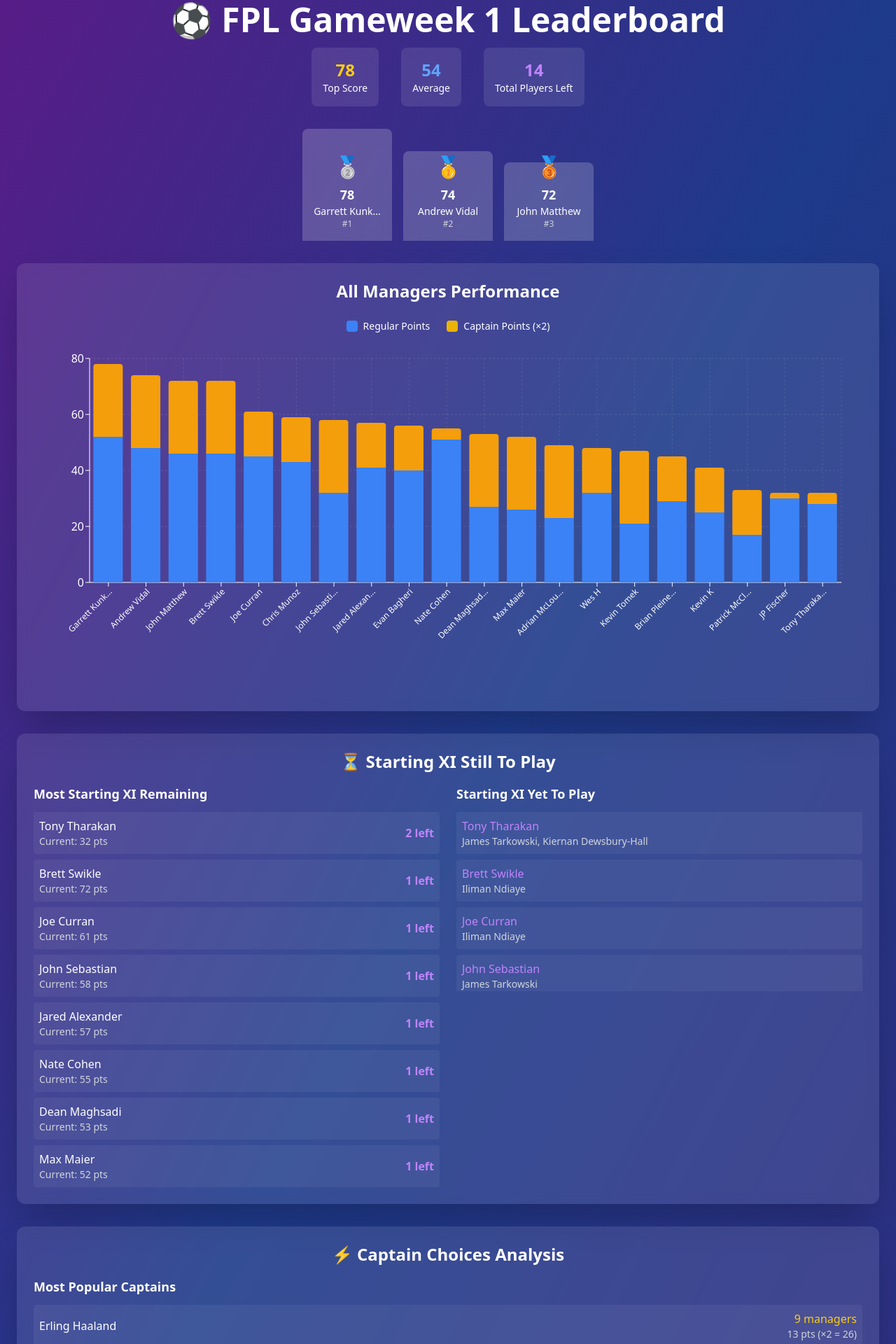
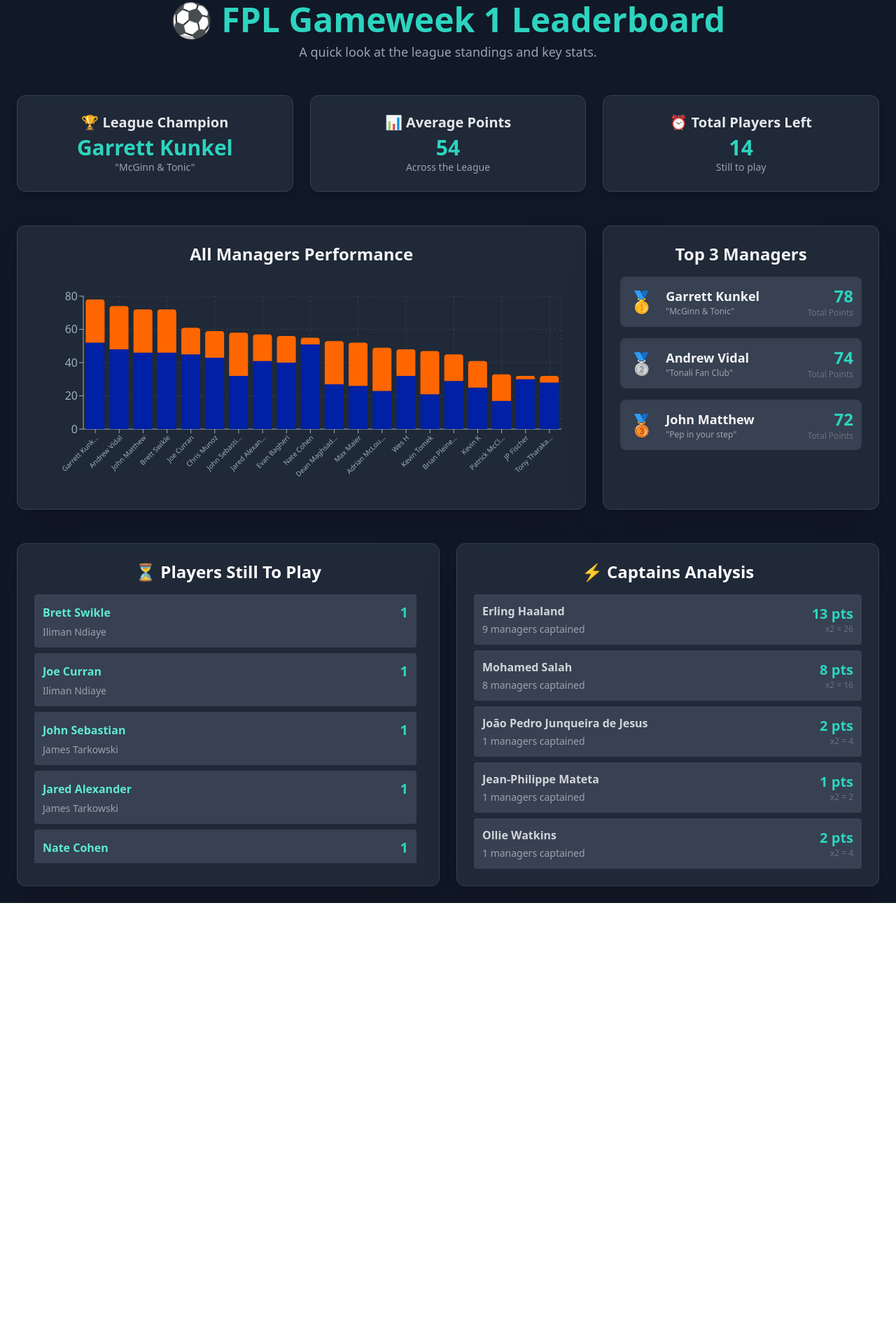
Before and after one commit to bswike/bpl, a React (Vite) app in the folder fpl-dashboard/: page / in a window 1280 px wide. Shown: the part 20-1940 px from the top of the page at 70% size. After the commit the page ends 1310 px from the top, so only its background shows below. Built offline with nearby package versions, Linux system fonts and the light colour scheme.

Commit message:
updated ui

```diff
--- a/fpl-dashboard/src/App.jsx
+++ b/fpl-dashboard/src/App.jsx
@@ -18,11 +18,10 @@ const csvData = await response.text();
           skipEmptyLines: true
         });
 
-        // Calculate remaining players for each manager (starting lineup only)
         const managerRemainingPlayers = {};
 
         parsedData.data
-          .filter(row => row.player !== "TOTAL" && row.multiplier >= 1) // Starting lineup only (excludes bench)
+          .filter(row => row.player !== "TOTAL" && row.multiplier >= 1)
           .forEach(row => {
             const manager = row.manager_name;
             if (!managerRemainingPlayers[manager]) {
@@ -36,7 +35,6 @@ const csvData = await response.text();
 
             managerRemainingPlayers[manager].total_players++;
 
-            // Count as finished if fixture_finished is True OR status is 'dnp'
             if (row.fixture_finished === "True" || row.status === "dnp") {
               managerRemainingPlayers[manager].finished_players++;
             } else {
@@ -45,7 +43,6 @@ const csvData = await response.text();
             }
           });
 
-        // Get captain data
         const captainData = {};
 
         parsedData.data
@@ -58,7 +55,6 @@ const csvData = await response.text();
             };
           });
 
-        // Get totals from rows where player = "TOTAL" and combine with captain data
         const totalRows = parsedData.data.filter(row => row.player === "TOTAL");
 
         const managerTotals = totalRows.map(row => {
@@ -79,7 +75,6 @@ const csvData = await response.text();
           };
         });
 
-        // Sort by points descending
         const sortedData = managerTotals
           .sort((a, b) => b.total_points - a.total_points)
           .map((item, index) => ({
@@ -105,20 +100,20 @@ const csvData = await response.text();
     if (active && payload && payload.length) {
       const data = payload[0].payload;
       return (
-        <div className="bg-gray-900 text-white p-4 rounded-lg shadow-xl border border-gray-700">
+        <div className="bg-gray-800 text-white p-4 rounded-lg shadow-xl border border-gray-700">
           <p className="font-bold text-lg">{data.manager_name}</p>
           <p className="text-gray-300 text-sm mb-2">"{data.team_name}"</p>
           <div className="space-y-1">
-            <p className="text-green-400 font-semibold">
+            <p className="font-semibold text-teal-400">
               Total: {data.total_points} points
             </p>
-            <p className="text-blue-400">
+            <p className="text-gray-400">
               Regular: {data.regular_points} pts
             </p>
-            <p className="text-yellow-400">
+            <p className="text-gray-400">
               Captain: {data.captain_points} pts ({data.captain_player})
             </p>
-            <p className="text-purple-400">
+            <p className="text-gray-400">
               Starting XI Remaining: {data.remaining_players}
             </p>
           </div>
@@ -133,23 +128,24 @@ const csvData = await response.text();
 
   if (loading) {
     return (
-      <div className="flex items-center justify-center h-96 bg-gradient-to-br from-purple-900 to-blue-900">
-        <div className="text-white text-xl">Loading FPL data...</div>
+      <div className="flex items-center justify-center h-96 bg-gray-900">
+        <div className="text-white text-xl animate-pulse">Loading FPL data...</div>
       </div>
     );
   }
 
   const topScorer = data[0];
-  const avgPoints = Math.round(data.reduce((sum, item) => sum + item.total_points, 0) / data.length);
+  const avgPoints = data.length > 0 ? Math.round(data.reduce((sum, item) => sum + item.total_points, 0) / data.length) : 0;
 
-  // Calculate captain statistics
   const captainCounts = {};
   data.forEach(manager => {
     const captain = manager.captain_player;
-    if (!captainCounts[captain]) {
+    if (captain && !captainCounts[captain]) {
       captainCounts[captain] = { count: 0, points: manager.captain_base_points };
     }
+    if (captain) {
       captainCounts[captain].count++;
+    }
   });
 
   const popularCaptains = Object.entries(captainCounts)
@@ -157,95 +153,70 @@ const csvData = await response.text();
     .slice(0, 5);
 
   return (
-    <div className="min-h-screen bg-gradient-to-br from-purple-900 via-blue-900 to-indigo-900 p-6">
+    <div className="min-h-screen bg-gray-900 p-4 sm:p-6 font-sans text-gray-100">
       <div className="max-w-7xl mx-auto">
-        {/* Header */}
-        <div className="text-center mb-8">
-          <h1 className="text-5xl font-bold text-white mb-4">
+        {/* Header and Summary Stats */}
+        <div className="text-center mb-8 sm:mb-12">
+          <h1 className="text-3xl sm:text-4xl md:text-5xl font-extrabold text-teal-400 mb-2">
             ⚽ FPL Gameweek 1 Leaderboard
           </h1>
-          <div className="flex justify-center space-x-8 text-lg">
-            <div className="bg-white/10 backdrop-blur rounded-lg p-4 text-white">
-              <div className="text-2xl font-bold text-yellow-400">{topScorer?.total_points}</div>
-              <div className="text-sm">Top Score</div>
+          <p className="text-md sm:text-lg text-gray-400">A quick look at the league standings and key stats.</p>
         </div>
-            <div className="bg-white/10 backdrop-blur rounded-lg p-4 text-white">
-              <div className="text-2xl font-bold text-blue-400">{avgPoints}</div>
-              <div className="text-sm">Average</div>
+
+        {/* Top Stats Section - Stack on mobile, grid on larger screens */}
+        <div className="grid grid-cols-1 sm:grid-cols-2 md:grid-cols-3 gap-4 sm:gap-6 mb-8 sm:mb-12">
+          <div className="bg-gray-800 rounded-xl p-4 sm:p-6 shadow-lg border border-gray-700 text-center">
+            <h3 className="text-lg sm:text-xl font-bold text-gray-200 mb-1">🏆 League Champion</h3>
+            <p className="text-2xl sm:text-3xl font-bold text-teal-400">{topScorer?.manager_name || 'N/A'}</p>
+            <p className="text-xs sm:text-sm text-gray-400 truncate">"{topScorer?.team_name || 'N/A'}"</p>
           </div>
-            <div className="bg-white/10 backdrop-blur rounded-lg p-4 text-white">
-              <div className="text-2xl font-bold text-purple-400">{data.reduce((sum, m) => sum + m.remaining_players, 0)}</div>
-              <div className="text-sm">Total Players Left</div>
+
+          <div className="bg-gray-800 rounded-xl p-4 sm:p-6 shadow-lg border border-gray-700 text-center">
+            <h3 className="text-lg sm:text-xl font-bold text-gray-200 mb-1">📊 Average Points</h3>
+            <p className="text-2xl sm:text-3xl font-bold text-teal-400">{avgPoints}</p>
+            <p className="text-xs sm:text-sm text-gray-400">Across the League</p>
           </div>
+
+          <div className="bg-gray-800 rounded-xl p-4 sm:p-6 shadow-lg border border-gray-700 text-center">
+            <h3 className="text-lg sm:text-xl font-bold text-gray-200 mb-1">⏰ Total Players Left</h3>
+            <p className="text-2xl sm:text-3xl font-bold text-teal-400">{data.reduce((sum, m) => sum + m.remaining_players, 0)}</p>
+            <p className="text-xs sm:text-sm text-gray-400">Still to play</p>
           </div>
         </div>
 
-        {/* Top 3 Podium */}
-        <div className="flex justify-center items-end mb-8 space-x-4">
-          {data.slice(0, 3).map((manager, index) => {
-            const heights = ['h-32', 'h-40', 'h-28'];
-            const positions = [1, 0, 2];
-            const actualIndex = positions[index];
-
-            return (
-              <div key={manager.manager_name} className={`bg-white/20 backdrop-blur rounded-t-lg p-4 ${heights[actualIndex]} flex flex-col justify-end items-center text-white min-w-32`}>
-                <div className="text-3xl mb-2">
-                  {actualIndex === 0 ? '🥇' : actualIndex === 1 ? '🥈' : '🥉'}
-                </div>
-                <div className="text-lg font-bold">{manager.total_points}</div>
-                <div className="text-sm text-center font-medium">{manager.displayName}</div>
-                <div className="text-xs text-gray-300 text-center">#{manager.rank}</div>
-              </div>
-            );
-          })}
-        </div>
-
-        {/* Main Chart */}
-        <div className="bg-white/10 backdrop-blur rounded-xl p-6 shadow-2xl">
-          <h2 className="text-2xl font-bold text-white mb-6 text-center">
+        {/* Main Chart and Podiums */}
+        <div className="grid grid-cols-1 lg:grid-cols-3 gap-6 mb-8 sm:mb-12">
+          <div className="bg-gray-800 rounded-xl p-4 sm:p-6 shadow-2xl lg:col-span-2 border border-gray-700">
+            <h2 className="text-xl sm:text-2xl font-bold text-gray-100 mb-4 sm:mb-6 text-center">
               All Managers Performance
             </h2>
 
-          <div className="mb-4 flex justify-center">
-            <div className="flex items-center space-x-6 text-sm">
-              <div className="flex items-center">
-                <div className="w-4 h-4 bg-blue-500 rounded mr-2"></div>
-                <span className="text-white">Regular Points</span>
-              </div>
-              <div className="flex items-center">
-                <div className="w-4 h-4 bg-yellow-500 rounded mr-2"></div>
-                <span className="text-white">Captain Points (×2)</span>
-              </div>
-            </div>
-          </div>
-
-          <ResponsiveContainer width="100%" height={500}>
+            <ResponsiveContainer width="100%" height={300}>
               <BarChart
                 data={data}
-              margin={{ top: 20, right: 30, left: 20, bottom: 60 }}
+                margin={{ top: 20, right: 10, left: 10, bottom: 40 }}
               >
                 <CartesianGrid strokeDasharray="3 3" stroke="rgba(255,255,255,0.1)" />
                 <XAxis
                   dataKey="displayName"
-                stroke="#ffffff"
+                  stroke="#a0aec0"
                   angle={-45}
                   textAnchor="end"
-                height={100}
-                fontSize={12}
+                  height={50}
+                  fontSize={10}
                 />
-              <YAxis stroke="#ffffff" />
+                <YAxis stroke="#a0aec0" />
                 <Tooltip content={<CustomTooltip />} />
                 <Bar
                   dataKey="regular_points"
                   stackId="points"
-                fill="#3b82f6"
-                radius={[0, 0, 0, 0]}
+                  fill="#0021A5"
                   name="Regular Points"
                 />
                 <Bar
                   dataKey="captain_points"
                   stackId="points"
-                fill="#f59e0b"
+                  fill="#FF6600"
                   radius={[4, 4, 0, 0]}
                   name="Captain Points"
                 />
@@ -253,93 +224,70 @@ const csvData = await response.text();
             </ResponsiveContainer>
           </div>
 
-        {/* Players Remaining Analysis */}
-        <div className="mt-8 bg-white/10 backdrop-blur rounded-xl p-6 shadow-2xl">
-          <h2 className="text-2xl font-bold text-white mb-4 text-center">
-            ⏳ Starting XI Still To Play
+          {/* Top 3 Podium List */}
+          <div className="bg-gray-800 rounded-xl p-4 sm:p-6 shadow-2xl border border-gray-700">
+            <h2 className="text-xl sm:text-2xl font-bold text-gray-100 mb-4 text-center">
+              Top 3 Managers
             </h2>
-
-          <div className="grid grid-cols-1 md:grid-cols-2 gap-6">
-            <div className="text-white">
-              <h3 className="text-lg font-bold mb-3">Most Starting XI Remaining</h3>
-              <div className="space-y-2">
-                {data
-                  .slice()
-                  .sort((a, b) => b.remaining_players - a.remaining_players)
-                  .slice(0, 8)
-                  .map((manager) => (
-                  <div key={manager.manager_name} className="flex justify-between items-center bg-white/5 rounded p-2">
-                    <div>
-                      <div className="font-medium">{manager.manager_name}</div>
-                      <div className="text-sm text-gray-300">Current: {manager.total_points} pts</div>
+            <div className="space-y-4">
+              {data.slice(0, 3).map((manager, index) => (
+                <div key={manager.manager_name} className="flex items-center space-x-4 bg-gray-700 p-3 rounded-lg shadow-inner">
+                  <div className="text-2xl sm:text-3xl">
+                    {index === 0 ? '🥇' : index === 1 ? '🥈' : '🥉'}
                   </div>
-                    <div className="text-purple-400 font-bold">{manager.remaining_players} left</div>
+                  <div className="flex-1">
+                    <p className="font-bold text-lg">{manager.manager_name}</p>
+                    <p className="text-xs text-gray-400">"{manager.team_name}"</p>
                   </div>
-                ))}
-              </div>
-            </div>
-
-            <div className="text-white">
-              <h3 className="text-lg font-bold mb-3">Starting XI Yet To Play</h3>
-              <div className="space-y-2 max-h-64 overflow-y-auto">
-                {data
-                  .filter(manager => manager.remaining_players > 0)
-                  .sort((a, b) => b.remaining_players - a.remaining_players)
-                  .map((manager) => (
-                  <div key={manager.manager_name} className="bg-white/5 rounded p-2">
-                    <div className="font-medium text-purple-400">{manager.manager_name}</div>
-                    <div className="text-sm text-gray-300">
-                      {manager.remaining_player_names.join(', ')}
+                  <div className="text-right">
+                    <p className="text-xl sm:text-2xl font-extrabold text-teal-400">{manager.total_points}</p>
+                    <p className="text-xs text-gray-500">Total Points</p>
                   </div>
                 </div>
               ))}
             </div>
           </div>
         </div>
+
+        {/* Detailed Analysis Section */}
+        <div className="grid grid-cols-1 md:grid-cols-2 gap-6">
+          <div className="bg-gray-800 rounded-xl p-4 sm:p-6 shadow-2xl border border-gray-700">
+            <h2 className="text-xl sm:text-2xl font-bold text-white mb-4 text-center">
+              ⏳ Players Still To Play
+            </h2>
+            <ul className="space-y-2 max-h-96 overflow-y-auto pr-2">
+              {data.filter(manager => manager.remaining_players > 0).map((manager) => (
+                <li key={manager.manager_name} className="bg-gray-700 rounded p-3">
+                  <div className="flex items-center justify-between">
+                    <span className="font-bold text-md text-teal-300">{manager.manager_name}</span>
+                    <span className="text-xl font-extrabold text-teal-400">{manager.remaining_players}</span>
+                  </div>
+                  <div className="text-sm text-gray-400 mt-1">
+                    {manager.remaining_player_names.join(', ')}
+                  </div>
+                </li>
+              ))}
+            </ul>
           </div>
 
-        {/* Captain Analysis */}
-        <div className="mt-8 bg-white/10 backdrop-blur rounded-xl p-6 shadow-2xl">
-          <h2 className="text-2xl font-bold text-white mb-4 text-center">
-            ⚡ Captain Choices Analysis
+          <div className="bg-gray-800 rounded-xl p-4 sm:p-6 shadow-2xl border border-gray-700">
+            <h2 className="text-xl sm:text-2xl font-bold text-white mb-4 text-center">
+              ⚡ Captains Analysis
             </h2>
-
-          <div className="grid grid-cols-1 gap-6">
-            <div className="text-white">
-              <h3 className="text-lg font-bold mb-3">Most Popular Captains</h3>
-              <div className="space-y-2">
+            <ul className="space-y-2">
               {popularCaptains.map(([captain, captainData]) => (
-                  <div key={captain} className="flex justify-between items-center bg-white/5 rounded p-2">
-                    <span>{captain}</span>
+                <li key={captain} className="flex justify-between items-center bg-gray-700 p-3 rounded">
+                  <div>
+                    <span className="font-bold text-gray-300">{captain}</span>
+                    <p className="text-sm text-gray-400 mt-1">{captainData.count} managers captained</p>
+                  </div>
                   <div className="text-right">
-                      <div className="text-yellow-400">{captainData.count} managers</div>
-                      <div className="text-sm text-gray-300">{captainData.points} pts (×2 = {captainData.points * 2})</div>
+                    <span className="text-xl font-bold text-teal-400">{captainData.points} pts</span>
+                    <p className="text-xs text-gray-500">x2 = {captainData.points * 2}</p>
                   </div>
-                  </div>
+                </li>
               ))}
-              </div>
-            </div>
-          </div>
-        </div>
-
-        {/* Bottom Stats */}
-        <div className="mt-8 grid grid-cols-1 md:grid-cols-3 gap-6">
-          <div className="bg-white/10 backdrop-blur rounded-lg p-6 text-center text-white">
-            <h3 className="text-xl font-bold mb-2">🏆 League Champion</h3>
-            <p className="text-lg">{topScorer?.manager_name}</p>
-            <p className="text-gray-300 text-sm">"{topScorer?.team_name}"</p>
-          </div>
-
-          <div className="bg-white/10 backdrop-blur rounded-lg p-6 text-center text-white">
-            <h3 className="text-xl font-bold mb-2">📊 Points Range</h3>
-            <p className="text-lg">{data[data.length - 1]?.total_points} - {topScorer?.total_points}</p>
-            <p className="text-gray-300 text-sm">Lowest to Highest</p>
-          </div>
-
-          <div className="bg-white/10 backdrop-blur rounded-lg p-6 text-center text-white">
-            <h3 className="text-xl font-bold mb-2">⏰ Starting XI Left</h3>
-            <p className="text-lg">{data.reduce((sum, m) => sum + m.remaining_players, 0)} total</p>
-            <p className="text-gray-300 text-sm">Across all managers</p>
+            </ul>
           </div>
         </div>
       </div>
```
Lines whose indentation alone changed are shown as unchanged.
